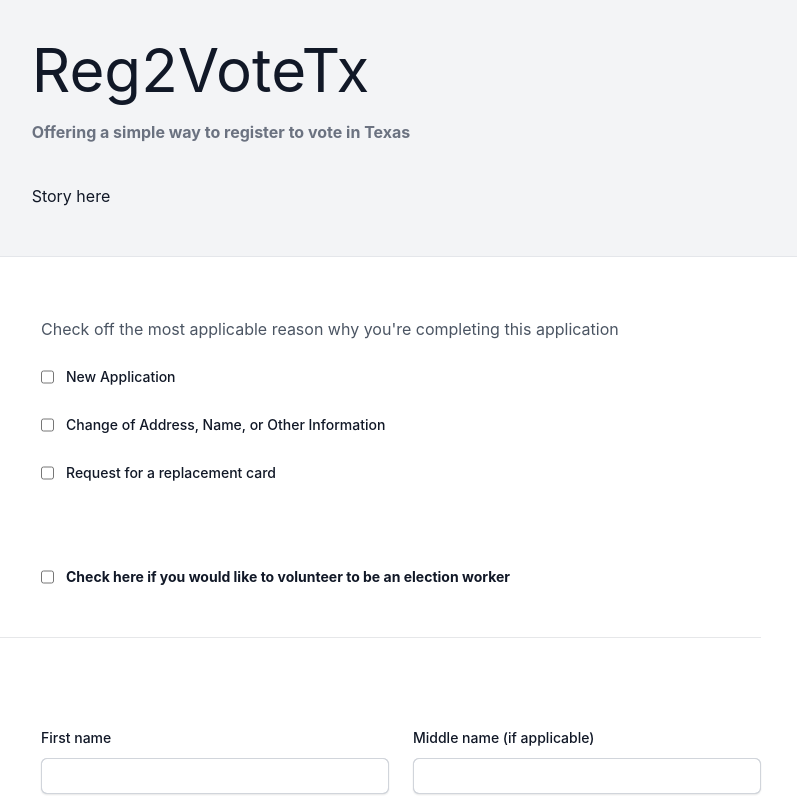
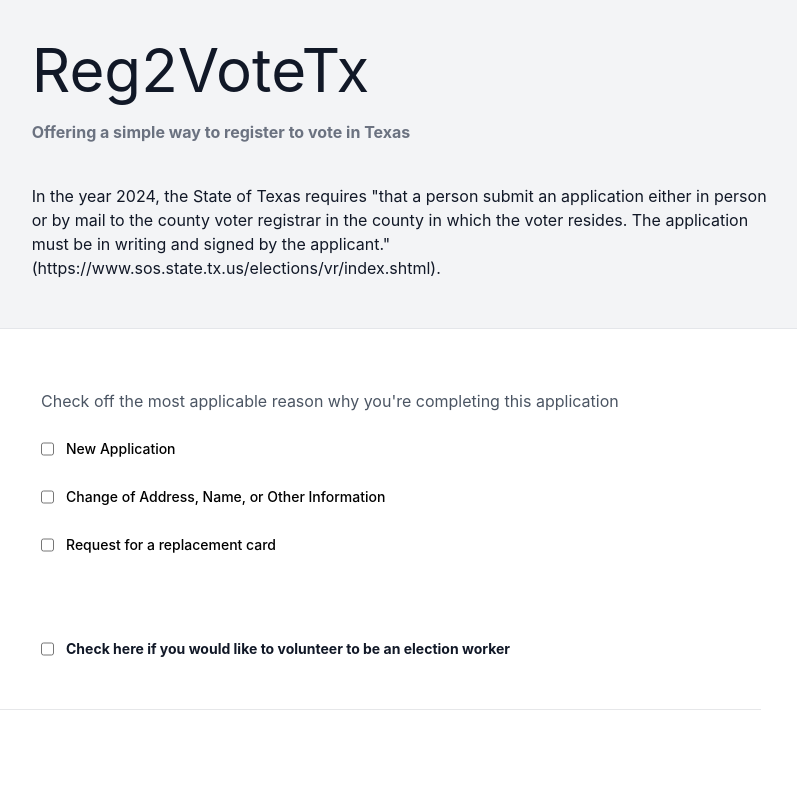
Before and after one commit to racosta323/Reg2VoteTX, a React (Vite) app in the folder client/: page / in a window 1280 px wide. Shown: the top 800 px of the page, without its empty margins (295-1092 px from the left). Built offline with nearby package versions, Linux system fonts and the light colour scheme.

Commit message:
adds conditional styling to purpose checkboxes

```diff
--- a/client/src/App.jsx
+++ b/client/src/App.jsx
@@ -11,7 +11,11 @@ function App() {
           <div className='w-full mt-10'>
             <h1 className='text-6xl text-gray-900 mb-5'>Reg2VoteTx</h1>
             <p className='text-gray-500 font-bold mb-10'>Offering a simple way to register to vote in Texas</p>
-            <p className='text-gray-900'>Story here</p>
+            <p className='text-gray-900'>
+              In the year 2024, the State of Texas requires "that a person submit an application either in person or by mail to the county voter registrar in the county in which the voter resides. The application must be in writing and signed by the applicant." (https://www.sos.state.tx.us/elections/vr/index.shtml).
+
+
+            </p>
           </div>
         </div>
       </header>
--- a/client/src/Form/Form.jsx
+++ b/client/src/Form/Form.jsx
@@ -13,7 +13,6 @@ function Form() {
     // const [url, setUrl] = useState('')
     const [isChecked, setIsChecked] = useState(false)
     const [ selectedCheckbox, setSelectedCheckbox ] = useState(null)
-    const [checkboxClass, setChecboxClass ] = useState('')
 
     const handleMailingCheckboxChange = (e) => {
         setIsChecked(e.target.checked)
@@ -77,18 +76,13 @@ function Form() {
         if(id == 'new-application' || id == 'change-address' || id == 'replacement-card'){
             if (checked){
                 setSelectedCheckbox(id)
-                setChecboxClass("appearance-none h-4 rounded border-gray-300 text-indigo-600 focus:ring-indigo-600 cursor-pointer")
+                // setChecboxClass("appearance-none h-4 rounded border-gray-300 text-indigo-600 focus:ring-indigo-600 cursor-pointer")
             } else {
                 setSelectedCheckbox(null)
+
             }
         }
 
-        // if (checked && id == 'new-application' || id == 'change-address' || id == 'replacement-card') {
-        //     setSelectedCheckbox(id)
-        //     // setChecboxClass("appearance-none h-4 rounded border-gray-300 text-indigo-600 focus:ring-indigo-600 cursor-pointer")
-        // } else {
-        //     setSelectedCheckbox(null)
-        // }
 
         if (field){
             setFormData(prevData => ({
@@ -96,6 +90,10 @@ function Form() {
                 [field.key] : checked ? field.value : ''
             }))
         }
+    }
+
+    const isDisabled = (id) => {
+        return selectedCheckbox !== null && selectedCheckbox !== id
     }
 
 
@@ -145,6 +143,7 @@ function Form() {
                     handleChange={handleInputChange}
                     checkboxHandler={checkboxHandler}
                     selectedCheckbox={selectedCheckbox}
+                    isDisabled={isDisabled}
                 />
                 <Profile formData={formData} handleChange={handleInputChange} checkboxHandler={checkboxHandler} />
                 <Address
--- a/client/src/Form/Purpose.jsx
+++ b/client/src/Form/Purpose.jsx
@@ -1,10 +1,10 @@
 import { useState } from 'react'
+
+function Purpose({ checkboxHandler, selectedCheckbox, isDisabled }) {
 
 
 
-function Purpose({ checkboxHandler, selectedCheckbox }) {
-
-    const checkboxClass = "h-4 rounded border-gray-300 cursor-pointer"; // Your default checkbox class
+    const checkboxClass = "h-4 rounded border-gray-300 cursor-pointer"
     const labelClass = 'font-medium text-gray-900 cursor-pointer'
 
     return (
@@ -17,7 +17,6 @@ function Purpose({ checkboxHandler, selectedCheckbox }) {
                     Check off the most applicable reason why you're completing this application
                 </p>
 
-
                 <fieldset>
                     <div className="mt-6 space-y-6">
                         <div className="relative flex gap-x-3">
@@ -26,13 +25,21 @@ function Purpose({ checkboxHandler, selectedCheckbox }) {
                                     id="new-application"
                                     name="new-application"
                                     type="checkbox"
-                                    className={checkboxClass}
+                                    className={selectedCheckbox === 'new-application' ? checkboxClass : checkboxClass}
                                     onChange={(e) => checkboxHandler(e)}
-                                    disabled={selectedCheckbox && selectedCheckbox !== 'new-application'}
+                                    disabled = {isDisabled('new-application')}
+                                    // disabled={selectedCheckbox && selectedCheckbox !== 'new-application'}
                                 />
                             </div>
                             <div className="text-sm leading-6">
-                                <label htmlFor="new-application" className={selectedCheckbox === 'new-application' ? 'font-medium text-red-900 cursor-pointer' : labelClass}>
+                                <label
+                                    htmlFor="new-application"
+                                    className={labelClass}
+                                    style = {{
+                                        color: isDisabled("new-application") ? "grey" : "black",
+                                        cursor: isDisabled("new-application") ? 'not-allowed' : 'pointer'
+                                    }}
+                                >
                                     New Application
                                 </label>
                             </div>
@@ -50,11 +57,18 @@ function Purpose({ checkboxHandler, selectedCheckbox }) {
                                     type="checkbox"
                                     className={checkboxClass}
                                     onChange={(e) => checkboxHandler(e)}
-                                    disabled={selectedCheckbox && selectedCheckbox !== 'change-address'}
+                                    disabled = {isDisabled('change-address')}
+                                    // disabled={selectedCheckbox && selectedCheckbox !== 'change-address'}
                                 />
                             </div>
                             <div className="text-sm leading-6">
-                                <label htmlFor="change-address" className={selectedCheckbox === 'change-address' ? 'font-medium text-red-900 cursor-pointer' : labelClass}>
+                                <label
+                                    htmlFor="change-address"
+                                    className={labelClass}
+                                    style = {{
+                                        color: isDisabled("change-address") ? "grey" : "black",
+                                        cursor: isDisabled("change-address") ? 'not-allowed' : 'pointer'
+                                    }}>
                                     Change of Address, Name, or Other Information
                                 </label>
                             </div>
@@ -71,13 +85,19 @@ function Purpose({ checkboxHandler, selectedCheckbox }) {
                                     name="replacement-card"
                                     type="checkbox"
                                     className={checkboxClass}
-                                    // className="h-4 rounded border-gray-300 text-indigo-600 focus:ring-indigo-600 cursor-pointer"
+                                    disabled = {isDisabled('replacement-card')}
                                     onChange={(e) => checkboxHandler(e)}
-                                    disabled={selectedCheckbox && selectedCheckbox !== 'replacement-card'}
                                 />
                             </div>
                             <div className="text-sm leading-6">
-                                <label htmlFor="replacement-card" className={selectedCheckbox === 'replacement-card' ? 'font-medium text-red-900 cursor-pointer' : labelClass}>
+                                <label
+                                    htmlFor="replacement-card"
+                                    className={labelClass}
+                                    style = {{
+                                        color: isDisabled("replacement-card") ? "grey" : "black",
+                                        cursor: isDisabled("replacement-card") ? 'not-allowed' : 'pointer'
+                                    }}
+                                >
                                     Request for a replacement card
                                 </label>
                             </div>
```
